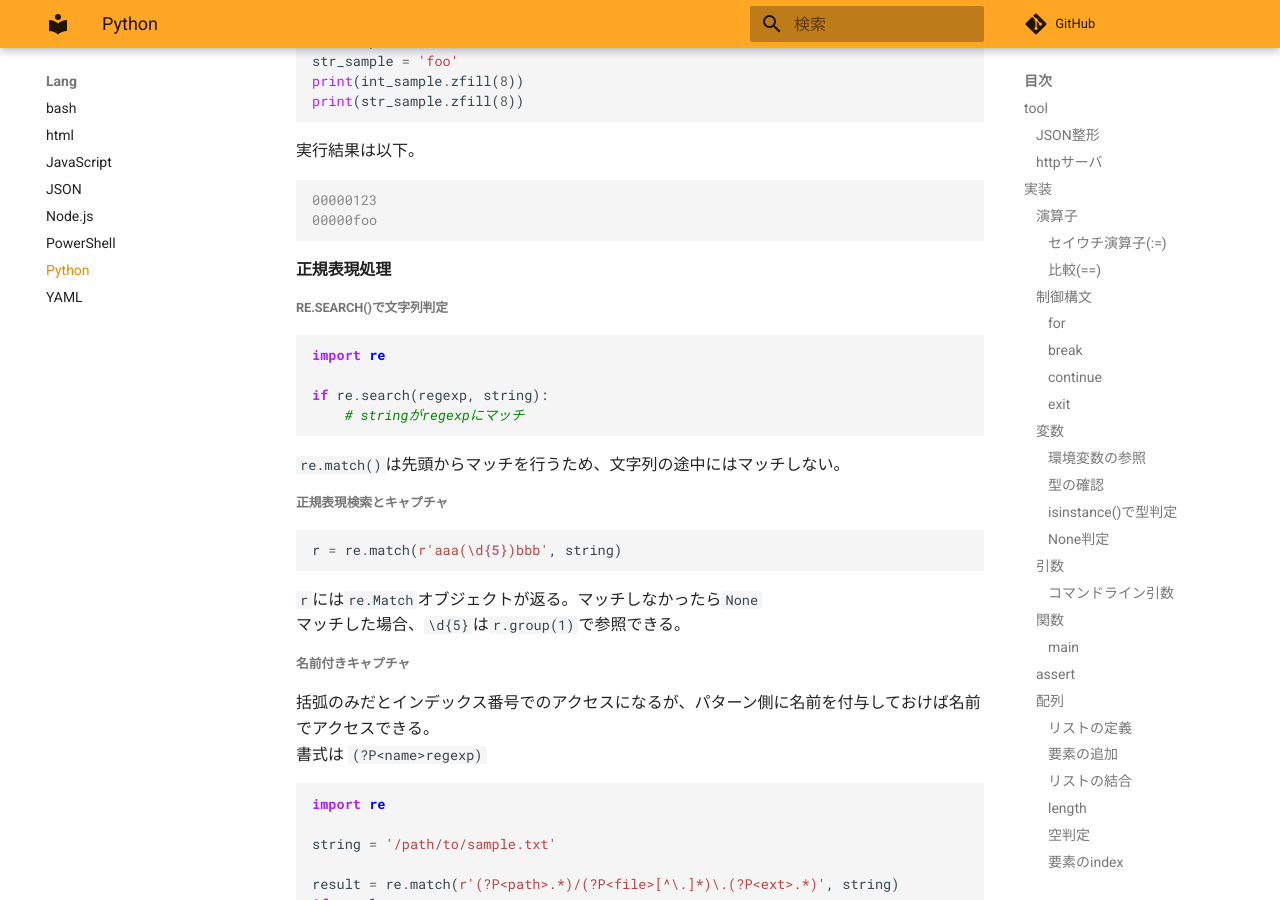
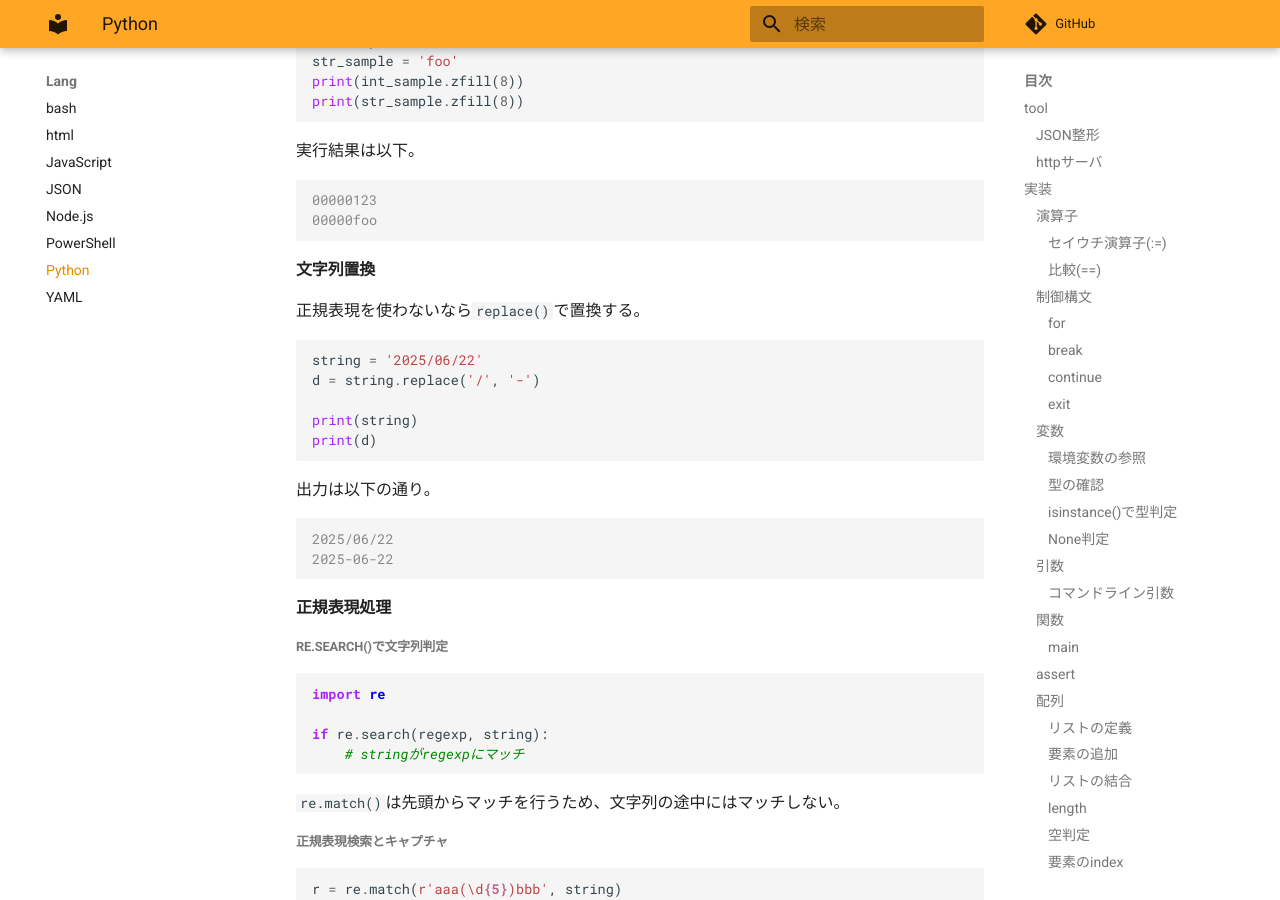
Before and after one commit to zaki-lknr/docs, an MkDocs documentation site: the page built from docs/lang/python.md, in a window 1280 px wide and 900 px high, scrolled down 10281 px. Built offline with MkDocs 1.6.1 and Material for MkDocs 9.7.7, drawn with Linux system fonts in a browser that asks for light colours; comment, search, counter and statistics services are not loaded.

Commit message:
add: lang/python: str.replace()

````diff
--- a/docs/lang/python.md
+++ b/docs/lang/python.md
@@ -544,6 +544,25 @@ print(str_sample.zfill(8))
 ```console
 00000123
 00000foo
+```
+
+#### 文字列置換
+
+正規表現を使わないなら`replace()`で置換する。
+
+```py
+string = '2025/06/22'
+d = string.replace('/', '-')
+
+print(string)
+print(d)
+```
+
+出力は以下の通り。
+
+```console
+2025/06/22
+2025-06-22
 ```
 
 #### 正規表現処理
````
